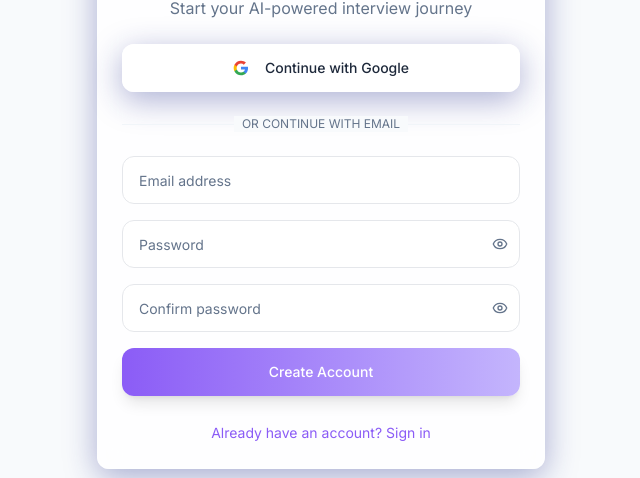
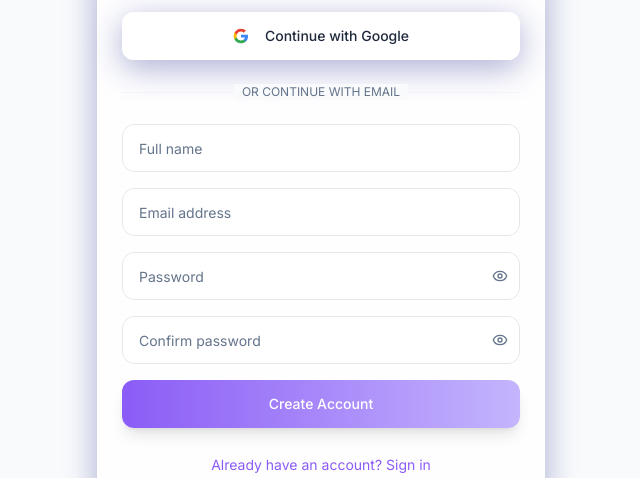
Before and after one commit to SreeAdithya123/ai-job-landing-site, a React (Vite) app: page /auth in a window 1280 px wide. Both pictures are taken after a click on the button "Don't have an account? Sign up". Shown: the part 278-756 px from the top of the page, without its empty margins (319-959 px from the left). Built offline with nearby package versions, Linux system fonts and the light colour scheme; no server answers.

Commit message:
Add name field to signup form
Add a name input field to the signup form in the Auth page to collect the user's name during account creation.

```diff
--- a/src/contexts/AuthContext.tsx
+++ b/src/contexts/AuthContext.tsx
@@ -7,7 +7,7 @@ interface AuthContextType {
   user: User | null;
   session: Session | null;
   loading: boolean;
-  signUp: (email: string, password: string) => Promise<{ error: any }>;
+  signUp: (email: string, password: string, fullName?: string) => Promise<{ error: any }>;
   signIn: (email: string, password: string) => Promise<{ error: any }>;
   signOut: () => Promise<void>;
 }
@@ -47,14 +47,15 @@ export const AuthProvider: React.FC<{ children: React.ReactNode }> = ({ children
     return () => subscription.unsubscribe();
   }, []);
 
-  const signUp = async (email: string, password: string) => {
+  const signUp = async (email: string, password: string, fullName?: string) => {
     const redirectUrl = `${window.location.origin}/`;
 
     const { error } = await supabase.auth.signUp({
       email,
       password,
       options: {
-        emailRedirectTo: redirectUrl
+        emailRedirectTo: redirectUrl,
+        data: fullName ? { full_name: fullName } : undefined
       }
     });
     return { error };
--- a/src/pages/Auth.tsx
+++ b/src/pages/Auth.tsx
@@ -11,6 +11,7 @@ import { toast } from '@/hooks/use-toast';
 
 const Auth = () => {
   const [isSignUp, setIsSignUp] = useState(false);
+  const [fullName, setFullName] = useState('');
   const [email, setEmail] = useState('');
   const [password, setPassword] = useState('');
   const [confirmPassword, setConfirmPassword] = useState('');
@@ -30,13 +31,24 @@ const Auth = () => {
   const handleSubmit = async (e: React.FormEvent) => {
     e.preventDefault();
 
-    if (isSignUp && password !== confirmPassword) {
+    if (isSignUp) {
+      if (!fullName.trim()) {
+        toast({
+          title: "Error",
+          description: "Please enter your full name",
+          variant: "destructive",
+        });
+        return;
+      }
+
+      if (password !== confirmPassword) {
         toast({
           title: "Error",
           description: "Passwords do not match",
           variant: "destructive",
         });
         return;
+      }
     }
 
     if (password.length < 6) {
@@ -52,7 +64,7 @@ const Auth = () => {
 
     try {
       if (isSignUp) {
-        const { error } = await signUp(email, password);
+        const { error } = await signUp(email, password, fullName);
         if (error) {
           if (error.message.includes('User already registered')) {
             toast({
@@ -176,6 +188,20 @@ const Auth = () => {
               </div>
 
               <form onSubmit={handleSubmit} className="space-y-4">
+                {isSignUp && (
+                  <div>
+                    <Input
+                      type="text"
+                      placeholder="Full name"
+                      value={fullName}
+                      onChange={(e) => setFullName(e.target.value)}
+                      required
+                      className="input-field"
+                      disabled={isLoading}
+                    />
+                  </div>
+                )}
+
                 <div>
                   <Input
                     type="email"
```
Lines whose indentation alone changed are shown as unchanged.
